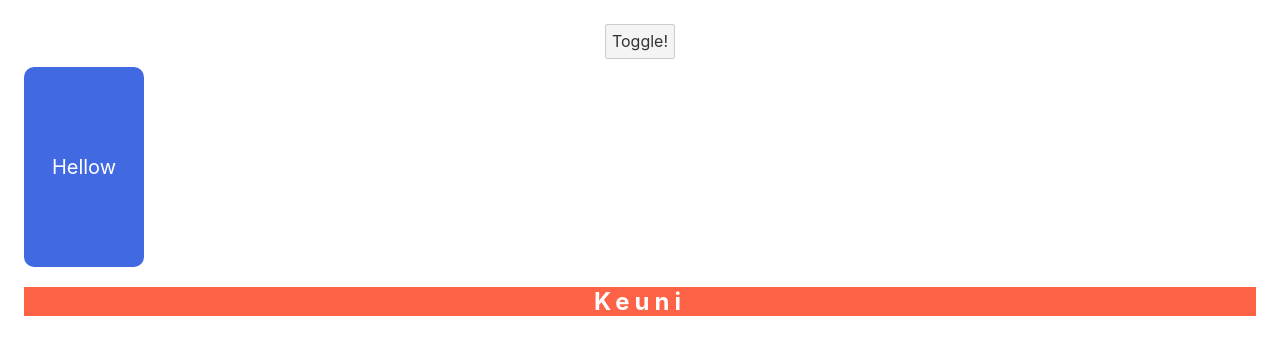
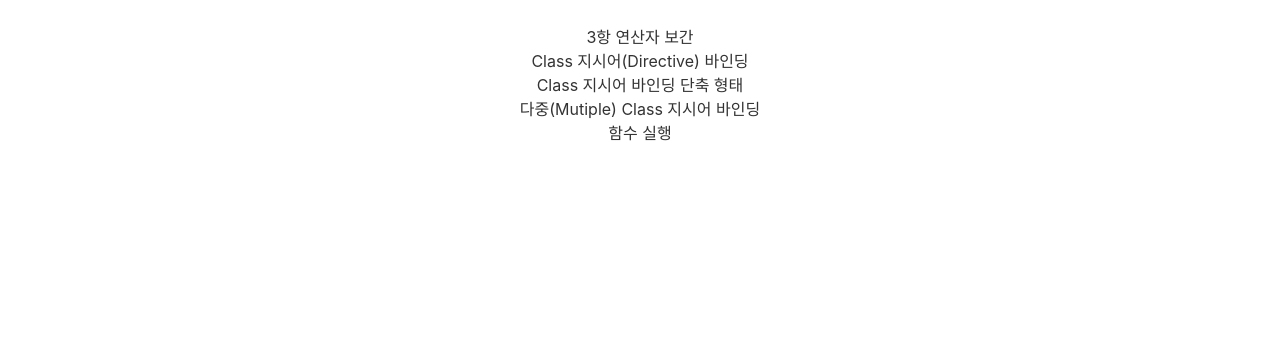
Before and after one commit to HongKeunAhn/Svelte, a Svelte app: page / in a window 1280 px wide. Shown: the top 354 px of the page. Built offline with nearby package versions, Linux system fonts and the light colour scheme.

Commit message:
스타일 클래스 패턴 정리

```diff
--- a/src/App.svelte
+++ b/src/App.svelte
@@ -1,24 +1,28 @@
 <script>
-  let active = false;
-  let color = {
-    t: 'tomato',
-    w: '#FFF',
-  };
-  let letterSpacing = 'letter-spacing: 5px;';
+  let active = true;
+  let valid = false;
+  let camelCase = true;
+
+  function multi() {
+    return 'active multiple-class';
+  }
 </script>
 
 <main>
-  <button
-    on:click={() => {
-      active = !active;
-    }}>Toggle!</button
-  >
+  <div class={active ? 'active' : ''}>3항 연산자 보간</div>
 
-  <!-- <div class={active ? 'hello' : ''}>Hello</div> -->
-  <!-- class - 스벨트에서 제공하는 스벨트 지시어 -->
-  <div class:hello={active}>Hellow</div>
+  <!-- active는 클래스 이름, {active} 데이터 -->
+  <div class:active={active}>Class 지시어(Directive) 바인딩</div>
 
-  <h2 style="background-color: {color.t}; color: {color.w}; {letterSpacing}">Keuni</h2>
+  <!-- 단축어 사용 조건: 클래스 이름과 데이터 이름이 같을 때만 생략 가능하다! -->
+  <div class:active>Class 지시어 바인딩 단축 형태</div>
+
+  <div class:active class:valid class:camelCase class:camel-case={camelCase}>
+    다중(Mutiple) Class 지시어 바인딩
+  </div>
+
+  <!-- 함수는 실행되어야 한다. -->
+  <div class={multi()}>함수 실행</div>
 </main>
 
 <style>
@@ -28,25 +32,6 @@
     max-width: 240px;
     margin: 0 auto;
   }
-
-  div {
-    width: 120px;
-    height: 200px;
-    background-color: royalblue;
-    border-radius: 10px;
-    border-radius: 10px;
-    display: flex;
-    justify-content: center;
-    align-items: center;
-    font-size: 20px;
-    color: white;
-    transition: 0.4s;
-  }
-  .hello {
-    width: 250px;
-    background-color: tomato;
-  }
-
   @media (min-width: 640px) {
     main {
       max-width: none;
```
